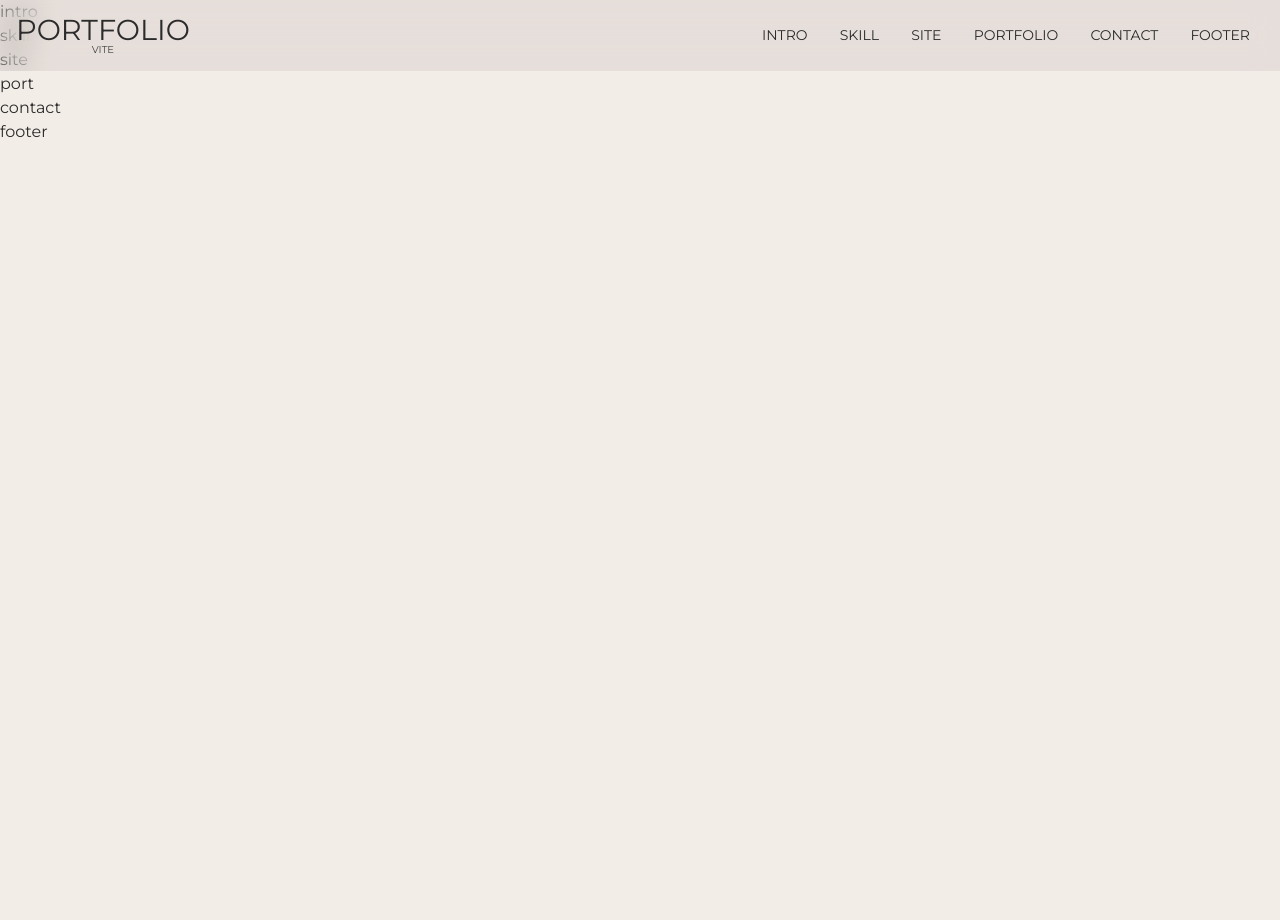
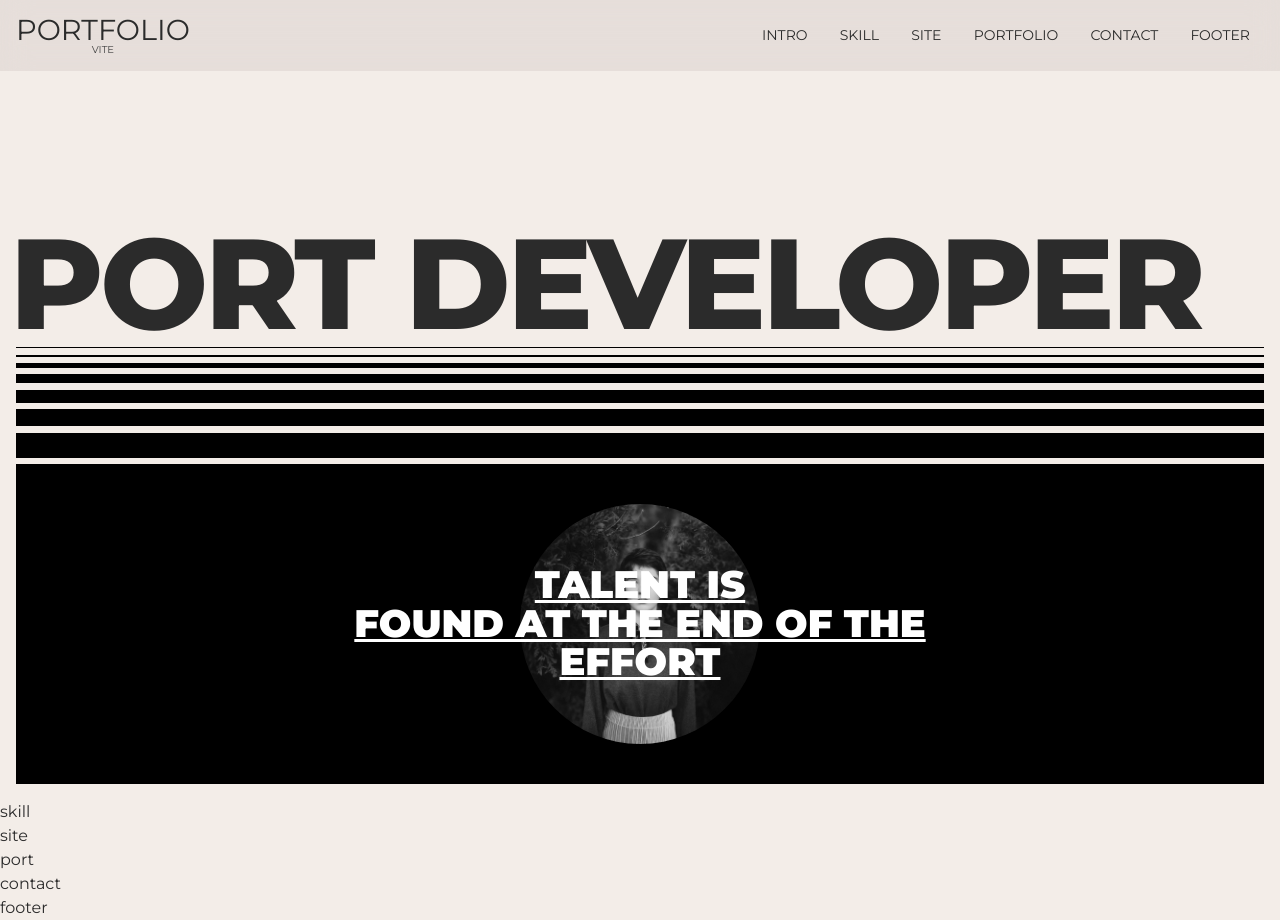
Before and after one commit to Kim-YS52/port2024-vite, a website built with Vite: page src/index.html in a window 1280 px wide. Before the commit the page ends 800 px from the top, so only its background shows below. Built offline with nearby package versions, Linux system fonts and the light colour scheme; a small style sheet from the web is missing; a web font is replaced by a local one.

Commit message:
인트로소개영역완료

```diff
--- a/src/assets/css/section/intro.css
+++ b/src/assets/css/section/intro.css
@@ -1 +1,136 @@
-#intro {}
+#intro {
+    height: 100vh;
+}
+.intro__inner {
+    width: 100%;
+    height: 100%;
+    display: flex;
+    align-items: flex-start;
+    justify-content: flex-end;
+    flex-direction: column;
+    padding: 16px;
+}
+.intro__title {
+    font-size: 10vw;
+    text-transform: uppercase;
+    line-height: 1;
+    font-weight: 800;
+    white-space: nowrap;
+    text-indent: -0.5vw;
+    letter-spacing: -0.3vw;
+}
+.intro__text {
+    width: 100%;
+    height: 40vh;
+    background-color: var(--black);
+    color: var(--white);
+    display: flex;
+    align-items: center;
+    justify-content: center;
+    flex-direction: column;
+    position: relative;
+}
+.intro__text .text {
+    font-size: 3vw;
+    line-height: 1;
+    font-weight: 900;
+    text-transform: uppercase;
+    text-decoration: underline;
+    text-align: center;
+    position: relative;
+    z-index: 100;
+    transition: all 0.3s;
+    cursor: all-scroll;
+}
+.intro__text:hover .text {
+    opacity: 0;
+}
+.intro__text .img {
+    position: absolute;
+    left: 50%;
+    top: 50%;
+    transform: translate(-50%, -50%);
+    width: 30vh;
+    height: 30vh;
+    border-radius: 50%;
+    overflow: hidden;
+    filter: grayscale(100%);
+    transition: all 0.3s;
+}
+.intro__text:hover .img {
+    filter: grayscale(0);
+}
+.intro__lines {
+    width: 100%;
+}
+.intro__lines .line {
+    display: block;
+    width: 100%;
+    height: 1px;
+    background-color: var(--black);
+    margin-bottom: 0.5vw;
+}
+.intro__lines.bottom .line {
+    margin-top: 0.5vw;
+    margin-bottom: 0;
+    display: none;
+}
+.intro__lines .line:nth-child(1) {
+    height: 1px;
+}
+.intro__lines .line:nth-child(2) {
+    height: 2px;
+}
+.intro__lines .line:nth-child(3) {
+    height: 5px;
+}
+.intro__lines .line:nth-child(4) {
+    height: 9px;
+}
+.intro__lines .line:nth-child(5) {
+    height: 13px;
+}
+.intro__lines .line:nth-child(6) {
+    height: 17px;
+}
+.intro__lines .line:nth-child(7) {
+    height: 25px;
+}
+.intro__lines.bottom .line:nth-child(1) {
+    height: 25px;
+}
+.intro__lines.bottom .line:nth-child(2) {
+    height: 17px;
+}
+.intro__lines.bottom .line:nth-child(3) {
+    height: 13px;
+}
+.intro__lines.bottom .line:nth-child(4) {
+    height: 9px;
+}
+.intro__lines.bottom .line:nth-child(5) {
+    height: 5px;
+}
+.intro__lines.bottom .line:nth-child(6) {
+    height: 2px;
+}
+.intro__lines.bottom .line:nth-child(7) {
+    height: 1px;
+}
+
+@media (max-width:800px){
+    .intro__inner {
+        justify-content: center;
+    }
+    .intro__lines.bottom .line {
+        display: block;
+    }
+    .intro__text .text {
+        font-size: 24px;
+    }
+}
+@media (max-width:320px){
+    .intro__title {
+        display: none;
+    }
+}
--- a/src/index.html
+++ b/src/index.html
@@ -6,7 +6,7 @@
     <meta name="description" content="한가지 사이트를 다양한 프레임워크를 통해 만들어 보는 포트폴리오 사이트입니다."/>
     <meta name="keyword" content="포트폴리오, 리액트, 뷰, 넥스트, portfolio, react.js, vue.js, next.js" />
     <title>포트폴리오 사이트 만들기 🤩 Vite-Site</title>
-    <link rel="icon" type="image/png" sizes="96x96" href="assets/img/favicon-96x96.png">
+    <link rel="icon" type="image/svg+xml" sizes="96x96" href="assets/img/favicon.svg">
     <link rel="stylesheet" href="assets/css/style.css">
 </head>
 <body>
@@ -45,9 +45,41 @@
     <!-- //header -->
     <main id="main" role="main">
         <section id="intro">
-            intro
+            <div class="intro__inner">
+                <div class="intro__title">
+                    port developer
+                </div>
+                <div class="intro__lines" aria-hidden="true">
+                    <span class="line"></span>
+                    <span class="line"></span>
+                    <span class="line"></span>
+                    <span class="line"></span>
+                    <span class="line"></span>
+                    <span class="line"></span>
+                    <span class="line"></span>
+                </div>
+                <div class="intro__text">
+                    <div class="text">
+                        <div>talent is</div>
+                        <div>found at the end of the</div>
+                        <div>effort</div>
+                    </div>
+                    <div class="img">
+                        <img src="assets/img/about.jpg" alt="어바웃">
+                    </div>
+                </div>
+                <div class="intro__lines bottom" aria-hidden="true">
+                    <span class="line"></span>
+                    <span class="line"></span>
+                    <span class="line"></span>
+                    <span class="line"></span>
+                    <span class="line"></span>
+                    <span class="line"></span>
+                    <span class="line"></span>
+                </div>
+            </div>
         </section>
-        <!-- //intro!! -->
+        <!-- //intro -->
         <section id="skill">
             skill
         </section>
```
Also changed, not shown: src/assets/img/about.jpg (added), src/assets/img/arrow.svg (added), src/assets/img/favicon.svg (added), src/assets/img/port01.jpg (added), src/assets/img/port02.jpg (added), src/assets/img/port03.jpg (added), src/assets/img/port04.jpg (added), src/assets/img/port05.jpg (added), src/assets/img/port06.jpg (added), src/assets/img/port07.jpg (added), src/assets/img/port08.jpg (added), src/assets/img/port09.jpg (added), src/assets/img/port10.jpg (added).
